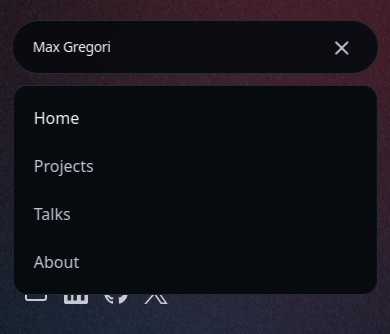
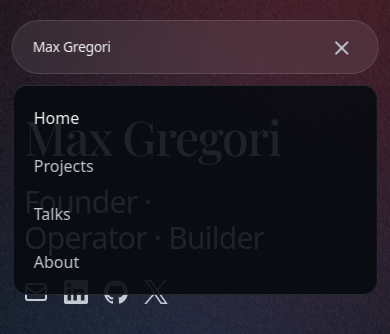
Before and after one commit to maximusgregori/personal-website-v2, a Next.js app: page / in a window 390 px wide. Both pictures are taken after a click on the button "Open main menu". Shown: the top 334 px of the page. Built offline with nearby package versions, Linux system fonts and the light colour scheme; a web font is replaced by a local one.

Commit message:
Restore the glass nav pill, darken only the open mobile menu, and drop the last project divider.
The top bar stays translucent. The hamburger panel is a darker glass so the links stay readable. Creative Pipeline no longer has a line under it.

```diff
--- a/components/navbar6.tsx
+++ b/components/navbar6.tsx
@@ -24,7 +24,7 @@ const Navbar6 = ({ className }: Navbar6Props) => {
   return (
     <section
       className={cn(
-        "absolute top-5 left-1/2 z-50 w-[min(94%,48rem)] -translate-x-1/2 rounded-full border border-white/12 bg-background/90 backdrop-blur-xl lg:top-8 lg:bg-glass lg:backdrop-blur-md",
+        "absolute top-5 left-1/2 z-50 w-[min(94%,48rem)] -translate-x-1/2 rounded-full border border-white/12 bg-glass backdrop-blur-md lg:top-8",
         className
       )}
     >
@@ -84,7 +84,7 @@ const Navbar6 = ({ className }: Navbar6Props) => {
 
       <div
         className={cn(
-          "absolute inset-x-0 top-[calc(100%+0.75rem)] flex flex-col rounded-2xl border border-white/12 bg-background p-5 lg:hidden",
+          "absolute inset-x-0 top-[calc(100%+0.75rem)] flex flex-col rounded-2xl border border-white/12 bg-background/90 p-5 backdrop-blur-xl lg:hidden",
           isMenuOpen
             ? "visible translate-y-0 opacity-100"
             : "invisible -translate-y-4 opacity-0"
--- a/components/projects13.tsx
+++ b/components/projects13.tsx
@@ -45,7 +45,7 @@ const Projects13 = ({ className, headingAs: HeadingTag = "h2" }: Props) => {
           {PROJECTS.map((project) => (
             <li
               key={project.number}
-              className="border-b border-white/12 first:pt-0 lg:first:pt-0"
+              className="border-b border-white/12 last:border-b-0"
             >
               <Link
                 href={project.href}
```
